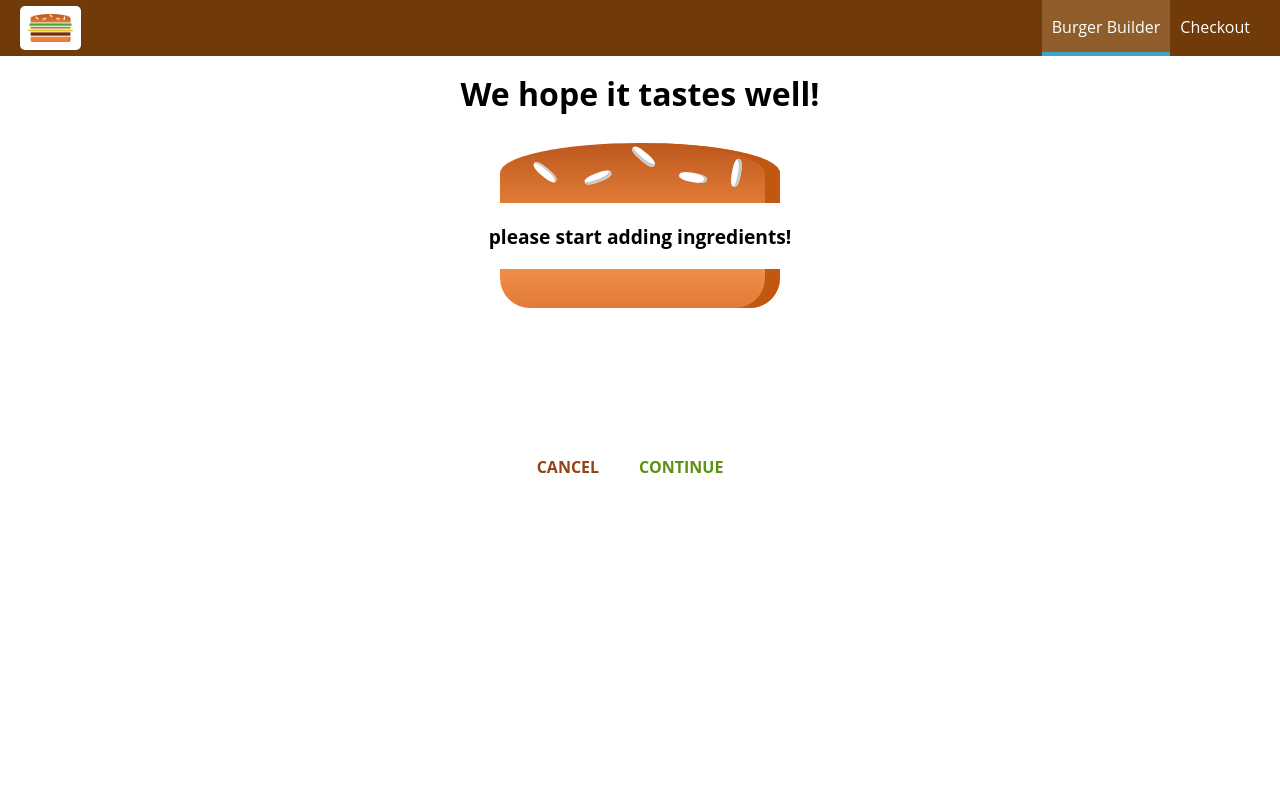
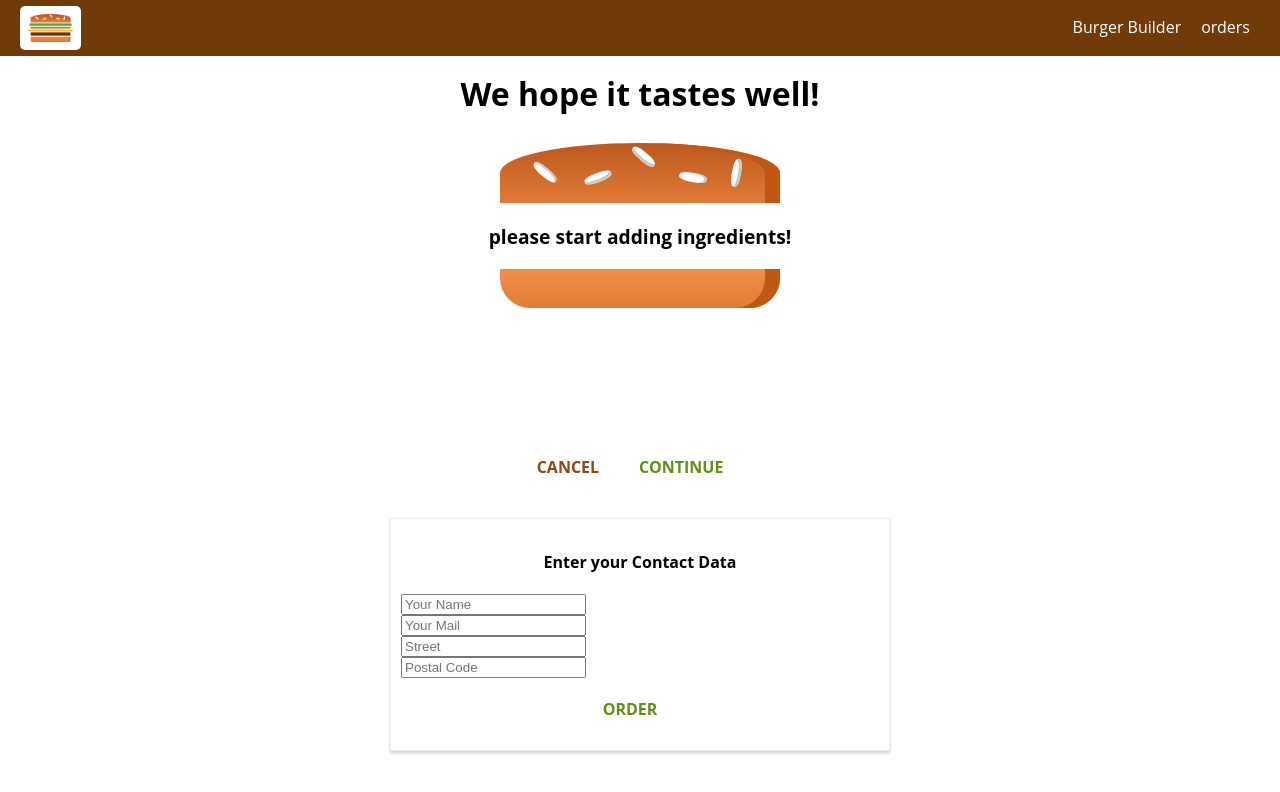
Before and after one commit to waltersgit/udemy-react-burger, a React app: page /checkout in a window 1280 px wide. Both pictures are taken after a click on the button "CONTINUE". Shown: the top 792 px of the page. Built offline with nearby package versions, Linux system fonts and the light colour scheme.

Commit message:
leson 216

```diff
--- a/src/App.js
+++ b/src/App.js
@@ -4,7 +4,7 @@ import {Route, Switch} from 'react-router-dom';
 import Layout from './hoc/Layout/Layout';
 import BurgerBuilder from './containers/BurgerBuilder/BurgerBuilder';
 import Checkout from './containers/Checkout/Checkout';
-
+import Orders from './containers/Orders/Orders';
 class App extends Component {
     render() {
         return (
@@ -12,6 +12,7 @@ class App extends Component {
                 <Layout>
                     <Switch>
                         <Route path="/checkout" component={Checkout}/>
+                        <Route path="/orders" component={Orders} />
                         <Route path="/" exact component={BurgerBuilder}/>
                     </Switch>
                 </Layout>
--- a/src/components/Navigation/NavigationItems/NavigationItem/NavigationItem.js
+++ b/src/components/Navigation/NavigationItems/NavigationItem/NavigationItem.js
@@ -2,16 +2,17 @@
  * Created by peter on 2018/3/26.
  */
 import React from 'react';
-
+import {NavLink} from 'react-router-dom';
 import classes from './NavigationItem.css';
 
 const navigationItem = (props) => (
     <li className={classes.NavigationItem}>
-        <a
-            href={props.link}
-            className={props.active ? classes.active : null}>
+        <NavLink
+            to={props.link}
+            exact={props.exact}
+            activeClassName={classes.active}>
                 {props.children}
-        </a>
+        </NavLink>
     </li>
 );
 
--- a/src/components/Navigation/NavigationItems/NavigationItems.js
+++ b/src/components/Navigation/NavigationItems/NavigationItems.js
@@ -5,8 +5,8 @@ import NaviagtionItem from './NavigationItem/NavigationItem';
 
 const navigationItems = (props) => (
     <ul className={classes.NavigationItems}>
-        <NaviagtionItem link="/" active="true">Burger Builder</NaviagtionItem>
-        <NaviagtionItem link="/">Checkout</NaviagtionItem>
+        <NaviagtionItem link="/" exact>Burger Builder</NaviagtionItem>
+        <NaviagtionItem link="/orders">orders</NaviagtionItem>
     </ul>
 );
 
--- /dev/null
+++ b/src/components/Order/Order.css
@@ -0,0 +1,8 @@
+.Order {
+    width: 80%;
+    border: 1px solid #eee;
+    box-shadow: 0 2px 3px #ccc;
+    padding: 10px;
+    margin: 10px auto;
+    box-sizing: border-box;
+}
--- /dev/null
+++ b/src/components/Order/Order.js
@@ -0,0 +1,35 @@
+/**
+ * Created by peter on 2018/4/3.
+ */
+import React from 'react';
+import classes from './Order.css';
+const order = (props) => {
+    const ingredients = [];
+    for(let ingredientName in props.ingredients){
+        ingredients.push({
+            name: ingredientName,
+            amount: props.ingredients[ingredientName]
+        })
+    }
+
+    const ingredientOutput = ingredients.map(ig => {
+        return <span
+            style={{
+                textTransform: 'capitalize',
+                display: 'inline-block',
+                margin: '0 8px',
+                border: '1px solid #ccc',
+                padding: '5px'
+            }}
+            key={ig.name}>{ig.name}({ig.amount})</span>
+    })
+
+    return (
+        <div className={classes.Order}>
+            <p>Ingredients: {ingredientOutput}</p>
+            <p>price: <strong>USD {Number.parseFloat(props.price).toFixed(2)}</strong></p>
+        </div>
+    );
+};
+
+export default order;
--- a/src/containers/BurgerBuilder/BurgerBuilder.js
+++ b/src/containers/BurgerBuilder/BurgerBuilder.js
@@ -28,7 +28,7 @@ class BurgerBuilder extends Component {
 
     componentDidMount () {
         console.log(this.props);
-        axios.get('https://react-my-burger-1c42f.firebaseio.com/orders/ingredients.json')
+        axios.get('https://react-my-burger-1c42f.firebaseio.com/ingredients.json')
             .then(response => {
                 this.setState({ingredients: response.data})
             })
@@ -93,33 +93,11 @@ class BurgerBuilder extends Component {
     }
 
     purchaseContinueHandler = () => {
-        // alert('You continue!');
-        // this.setState({loading: true});
-        // const order = {
-        //     ingredients: this.state.ingredients,
-        //     price: this.state.totalPrice,
-        //     customer: {
-        //         name: 'Max Schwarzmuiller',
-        //         address: {
-        //             street: 'Teststreet 1',
-        //             zipCode: '41352',
-        //             country: 'Germany'
-        //         },
-        //         email: 'test@test.com'
-        //     },
-        //     deliveryMethod: 'fastest'
-        // }
-        // axios.post('/orders.json',order)
-        //     .then(response => {
-        //         this.setState({loading: false, purchasing: false});
-        //     })
-        //     .catch(error => {
-        //         this.setState({loading: false, purchasing: false});
-        //     });
         const queryParams = [];
         for(let i in this.state.ingredients){
             queryParams.push(encodeURIComponent(i) + '=' + encodeURIComponent(this.state.ingredients[i]));
         }
+        queryParams.push('price=' + this.state.totalPrice);
         const queryString = queryParams.join('&');
         this.props.history.push({
             pathname: '/checkout',
--- a/src/containers/Checkout/Checkout.js
+++ b/src/containers/Checkout/Checkout.js
@@ -2,26 +2,30 @@
  * Created by peter on 2018/4/2.
  */
 import React, { Component } from 'react';
+import {Route} from 'react-router-dom';
 
 import CheckoutSummary from '../../components/Order/CheckoutSummary/CheckoutSummary';
-
+import ContactData from './ContactData/ContactData';
 class Checkout extends Component {
     state = {
-        ingredients:{
-            salad:1,
-            meat:1,
-            cheese:1,
-            bacon:1
-        }
+        ingredients: null,
+        totalPrice: 0
     }
 
-    componentDidMount() {
+    componentWillMount() {
         const query = new URLSearchParams(this.props.location.search);
         const ingredients = {};
+        let price = 0;
         for(let param of query.entries()){
-            ingredients[param[0]] = +param[1];
+            console.log(param);
+            if(param[0] === 'price'){
+                price = param[1];
+            }else{
+                ingredients[param[0]] = +param[1];
+            }
         }
-        this.setState({ingredients: ingredients});
+        console.log(price);
+        this.setState({ingredients: ingredients, totalPrice: price});
     }
 
     checkoutCancelledhandler = () => {
@@ -39,6 +43,8 @@ class Checkout extends Component {
                     ingredients={this.state.ingredients}
                     checkoutCancelled={this.checkoutCancelledhandler}
                     checkoutContinued={this.checkoutContinuedHandler}/>
+                <Route path={this.props.match.path + '/contact-data'}
+                       render={(props) => (<ContactData ingredients={this.state.ingredients} price={this.state.totalPrice} {...props}/>)}/>
             </div>
         )
     }
--- /dev/null
+++ b/src/containers/Checkout/ContactData/ContactData.css
@@ -0,0 +1,19 @@
+.ContactData {
+    margin: 20px auto;
+    width: 80%;
+    text-align: center;
+    box-shadow: 0 2px 3px #ccc;
+    border: 1px solid #eee;
+    padding: 10px;
+    box-sizing: border-box;
+}
+
+.Input {
+    display: block;
+}
+
+@media(min-width: 600px){
+    .ContactData{
+        width: 500px;
+    }
+}
--- /dev/null
+++ b/src/containers/Checkout/ContactData/ContactData.js
@@ -0,0 +1,68 @@
+import React, {Component} from 'react';
+
+import Button from '../../../components/UI/Button/Button';
+import Spinner from '../../../components/UI/Spinner/Spinner';
+import classes from './ContactData.css';
+import axios from '../../../axios-order';
+
+class ContactData extends Component{
+    state = {
+        name: '',
+        email: '',
+        address: {
+            street: '',
+            postalCode: ''
+        },
+        loading: false
+    }
+
+    orderHandler = (event) => {
+        event.preventDefault();
+        this.setState({loading: true});
+        const order = {
+            ingredients: this.props.ingredients,
+            price: this.props.price,
+            customer: {
+                name: 'Max Schwarzmuiller',
+                address: {
+                    street: 'Teststreet 1',
+                    zipCode: '41352',
+                    country: 'Germany'
+                },
+                email: 'test@test.com'
+            },
+            deliveryMethod: 'fastest'
+        }
+        axios.post('/orders.json',order)
+            .then(response => {
+                this.setState({loading: false});
+                this.props.history.push('/');//this.props.history屬性靠Route組件的props取得(checkout.js)
+            })
+            .catch(error => {
+                this.setState({loading: false});
+            });
+    }
+
+    render () {
+        let form = (
+            <form>
+                <input className={classes.Input} type="text" name="name" placeholder="Your Name" />
+                <input className={classes.Input} type="text" name="email" placeholder="Your Mail" />
+                <input className={classes.Input} type="text" name="street" placeholder="Street" />
+                <input className={classes.Input} type="text" name="postal" placeholder="Postal Code" />
+                <Button btnType="Success" clicked={this.orderHandler}>ORDER</Button>
+            </form>
+        );
+        if(this.state.loading){
+            form= <Spinner/>
+        }
+        return (
+            <div className={classes.ContactData}>
+                <h4>Enter your Contact Data</h4>
+                {form}
+            </div>
+        );
+    }
+}
+
+export default ContactData;
--- /dev/null
+++ b/src/containers/Orders/Orders.js
@@ -0,0 +1,43 @@
+/**
+ * Created by peter on 2018/4/3.
+ */
+import React, {Component} from 'react';
+import Order from '../../components/Order/Order';
+import axios from '../../axios-order';
+import withErrorHandler from '../../hoc/withErrorHandler/withErrorHandler';
+class Orders extends Component {
+    state={
+        orders: [],
+        loading: true
+    }
+    componentDidMount() {
+        axios.get('/orders.json')
+            .then(res => {
+                const fetchedOrders = [];
+                for(let key in res.data){
+                    fetchedOrders.push({
+                        ...res.data[key],
+                        id: key
+                    });
+                }
+                this.setState({loading: false, orders: fetchedOrders})
+            })
+            .catch(err => {
+                this.setState({loading: false})
+            })
+    }
+    render () {
+        return(
+            <div>
+                {this.state.orders.map(order => (
+                    <Order
+                        key={order.id}
+                        ingredients={order.ingredients}
+                        price={order.price}/>
+                ))}
+            </div>
+        );
+    }
+}
+
+export default withErrorHandler(Orders, axios);
```
